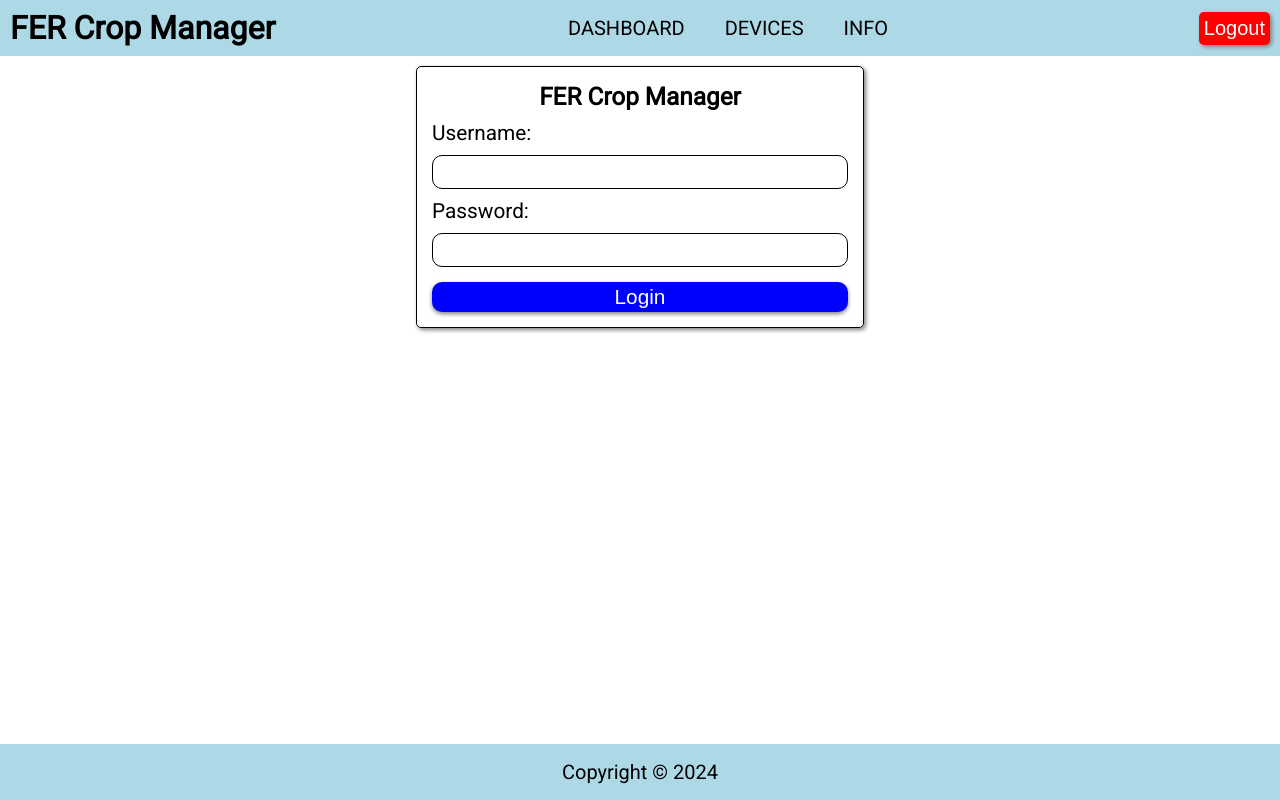
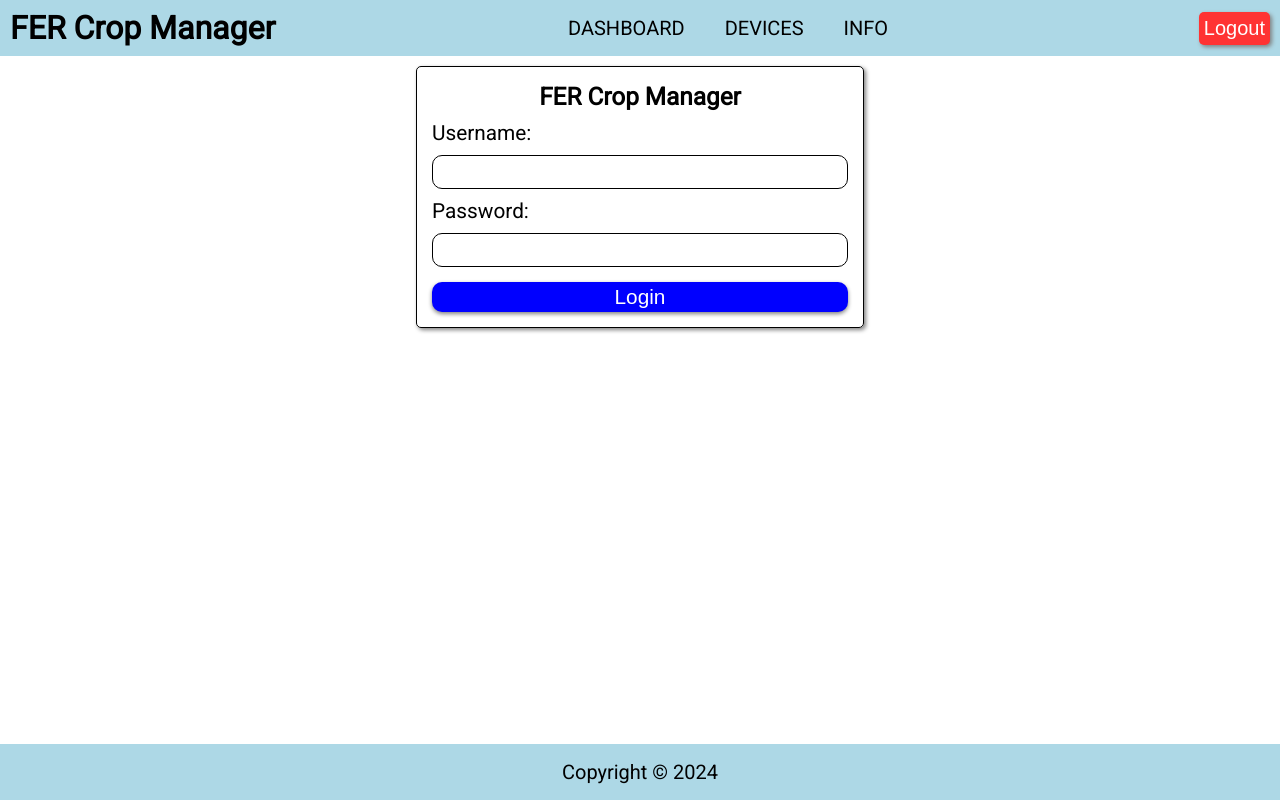
Before and after one commit to Ivan76654/fer-crop-manager, an Angular app: page /login in a window 1280 px wide. In both pictures the pointer is over the button "Logout". Built offline with nearby package versions, Linux system fonts and the light colour scheme.

Commit message:
Add hover style to login and logout buttons.

```diff
--- a/src/app/header/header.component.css
+++ b/src/app/header/header.component.css
@@ -51,3 +51,7 @@ button.logout-btn {
 button.logout-btn:active {
   box-shadow: 0px 0px 0px;
 }
+
+button.logout-btn:hover {
+  background-color: #f33;
+}
--- a/src/app/login/login.component.css
+++ b/src/app/login/login.component.css
@@ -51,6 +51,10 @@ form.login-form button.submit-btn:active {
   box-shadow: none;
 }
 
+form.login-form button.submit-btn:hover {
+  background-color: #33f;
+}
+
 form.login-form p.invalid-msg {
   padding-top: 3px;
   color: red;
```
